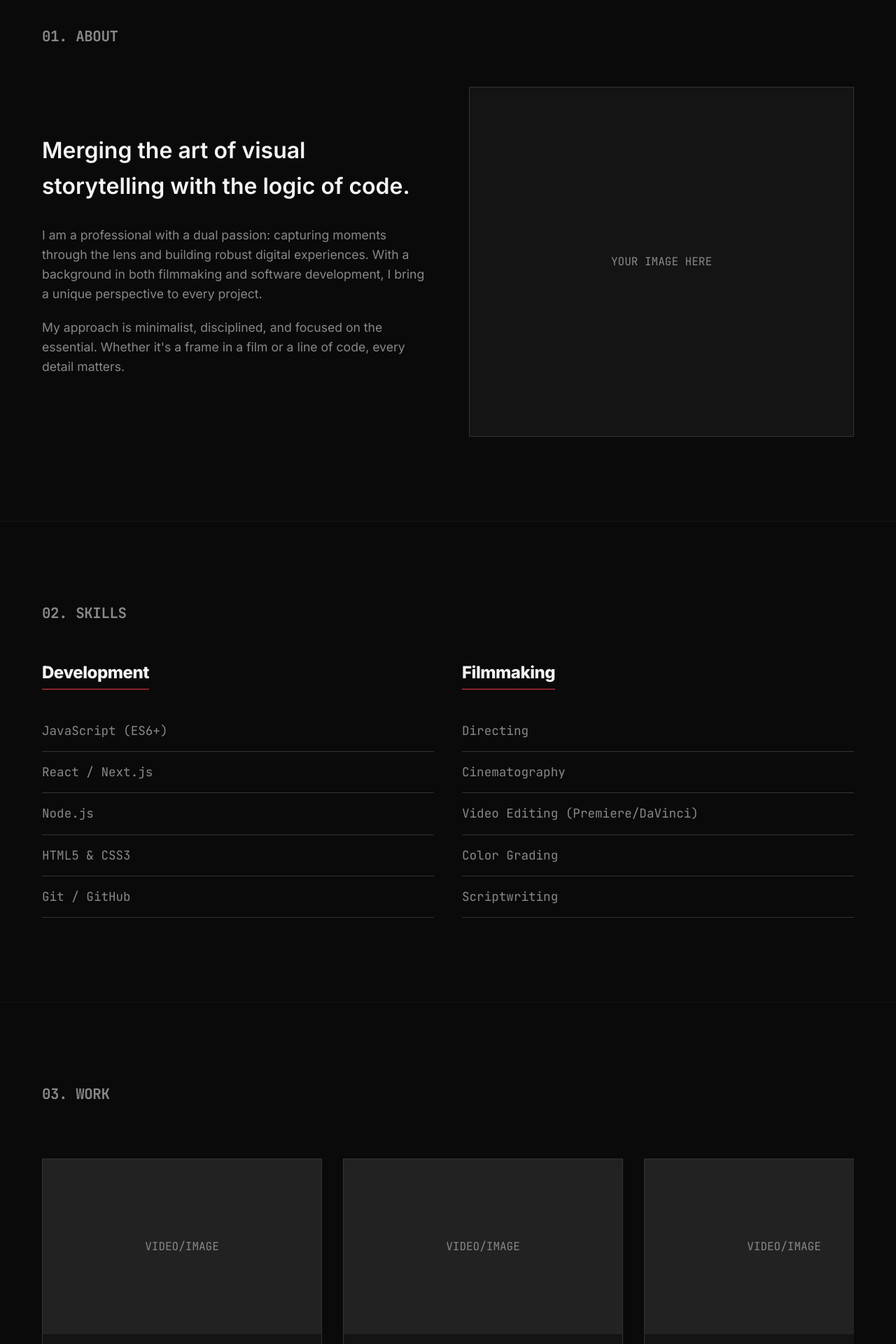
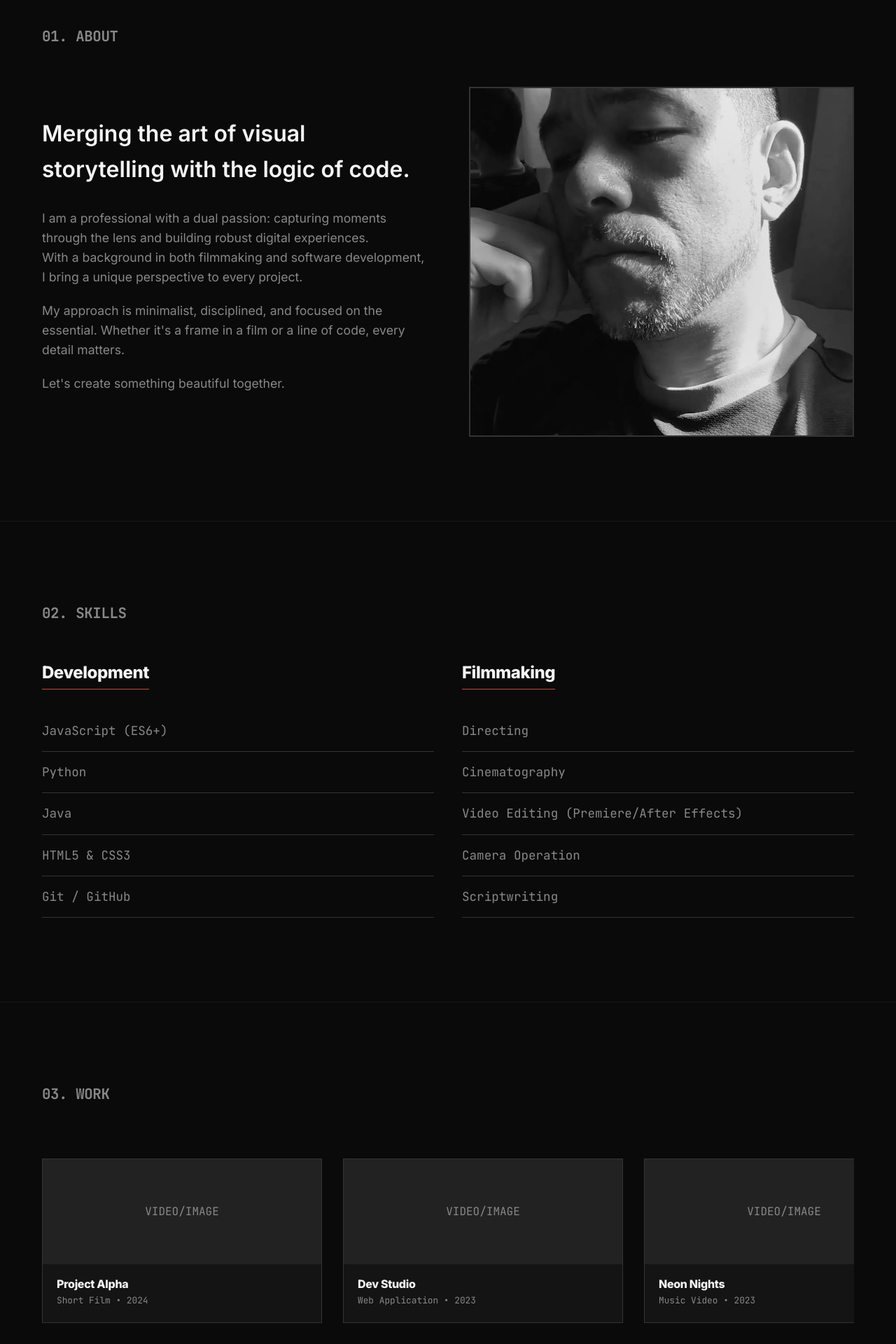
Before and after one commit to edkok81/TesteAntigravityDoZERO, a plain HTML site: page index.html in a window 1280 px wide. Shown: the part 880-2800 px from the top of the page at 70% size. Drawn offline with Linux system fonts and the light colour scheme.

Commit message:
changindSomeTexts

```diff
--- a/css/style.css
+++ b/css/style.css
@@ -265,14 +265,16 @@ ul {
     font-size: 1.1rem;
 }
 
-.img-placeholder {
+.about-image img {
     width: 100%;
-    height: 500px;
+    height: auto;
+    max-height: 500px;
+    object-fit: cover;
+    border: 2px solid var(--border-color);
     background-color: var(--card-bg);
     display: flex;
     align-items: center;
     justify-content: center;
-    border: 1px solid var(--border-color);
     color: var(--secondary-text);
     font-family: var(--font-code);
 }
@@ -332,7 +334,7 @@ ul {
 }
 
 .card-media {
-    height: 250px;
+    height: 150px;
     background-color: #222;
     display: flex;
     align-items: center;
@@ -346,7 +348,7 @@ ul {
 }
 
 .card-info h3 {
-    font-size: 1.2rem;
+    font-size: 1rem;
     margin-bottom: 5px;
 }
 
--- a/index.html
+++ b/index.html
@@ -5,8 +5,7 @@
     <meta charset="UTF-8">
     <meta name="viewport" content="width=device-width, initial-scale=1.0">
     <title>Filmmaker & Developer | Portfolio</title>
-    <meta name="description"
-        content="Portfolio of a professional Filmmaker and Developer. Minimalist, modern, and clean design.">
+    <meta name="description" content="Portfolio of Caê Kokubo: a professional Filmmaker and Developer.">
 
     <!-- Fonts -->
     <link rel="preconnect" href="https://fonts.googleapis.com">
@@ -44,10 +43,10 @@
                 <p class="hero-subtitle">Filmmaker <span class="accent">&</span> Developer</p>
                 <div class="hero-title-wrapper">
                     <h1 class="hero-title">CRAFTING<br>DIGITAL<br>STORIES</h1>
-                    <div class="hero-logo-placeholder">LOGO</div>
+                    <div class="hero-logo-placeholder">.</div>
                 </div>
                 <div class="hero-cta">
-                    <a href="#portfolio" class="btn primary">View Work</a>
+                    <a href="#portfolio" class="btn primary">View my Work</a>
                     <a href="#contact" class="btn secondary">Get in Touch</a>
                 </div>
             </div>
@@ -65,14 +64,14 @@
                     <div class="about-text">
                         <p class="lead">Merging the art of visual storytelling with the logic of code.</p>
                         <p>I am a professional with a dual passion: capturing moments through the lens and building
-                            robust digital experiences. With a background in both filmmaking and software development, I
-                            bring a unique perspective to every project.</p>
+                            robust digital experiences. <br> With a background in both filmmaking and software
+                            development, I bring a unique perspective to every project.</p>
                         <p>My approach is minimalist, disciplined, and focused on the essential. Whether it's a frame in
                             a film or a line of code, every detail matters.</p>
+                        <p>Let's create something beautiful together.</p>
                     </div>
                     <div class="about-image">
-                        <!-- Placeholder for personal image -->
-                        <div class="img-placeholder">YOUR IMAGE HERE</div>
+                        <img src="img/me1.jpg" alt="Caê Kokubo" class="about-image">
                     </div>
                 </div>
             </div>
@@ -87,8 +86,8 @@
                         <h3>Development</h3>
                         <ul class="skill-list">
                             <li>JavaScript (ES6+)</li>
-                            <li>React / Next.js</li>
-                            <li>Node.js</li>
+                            <li>Python</li>
+                            <li>Java</li>
                             <li>HTML5 & CSS3</li>
                             <li>Git / GitHub</li>
                         </ul>
@@ -98,8 +97,8 @@
                         <ul class="skill-list">
                             <li>Directing</li>
                             <li>Cinematography</li>
-                            <li>Video Editing (Premiere/DaVinci)</li>
-                            <li>Color Grading</li>
+                            <li>Video Editing (Premiere/After Effects)</li>
+                            <li>Camera Operation</li>
                             <li>Scriptwriting</li>
                         </ul>
                     </div>
```
Also changed, not shown: img/me1.jpg (added).
